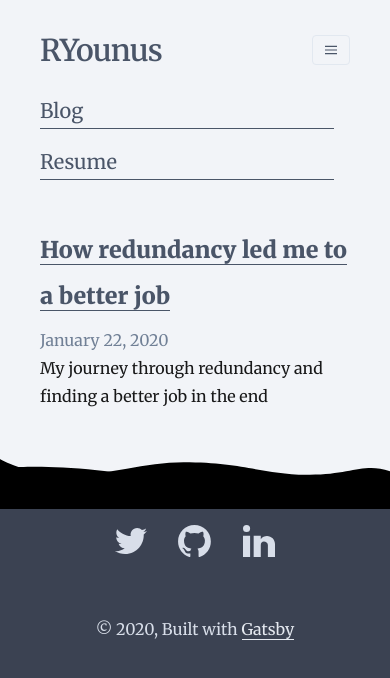
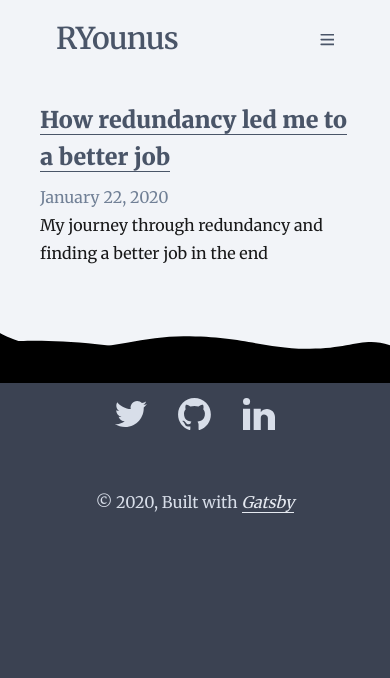
Before and after one commit to ryounus-io/site, a Gatsby site: page /blog in a window 390 px wide. Built offline with nearby package versions, Linux system fonts and the light colour scheme; Gatsby itself is replaced by a stand-in of ours; some packages are replaced by stand-ins of ours.

Commit message:
fixed hamburger menu

```diff
--- a/src/components/home/NavBar.js
+++ b/src/components/home/NavBar.js
@@ -1,10 +1,17 @@
-import React from "react"
+import React, { useState } from "react"
 import { Link } from "gatsby"
 
 function NavBar() {
+  const [isActive, setActive] = useState(false)
+
+  const handleButtonClick = () => {
+    setActive(!isActive)
+  }
+
   return (
-    <nav className="flex items-center justify-between flex-wrap py-6">
-      <div className="flex items-center flex-shrink-0 mr-6">
+    <header className="sm:flex sm:justify-between sm:items-center sm:px-4 sm:py-3">
+      <div className="flex items-center justify-between px-4 py-3 sm:p-0">
+        <div>
           <Link
             to="/"
             className="font-semibold text-gray-700 no-underline text-3xl hover:text-black no-underline tracking-tight"
@@ -12,35 +19,54 @@ function NavBar() {
             RYounus
           </Link>
         </div>
-      <div className="block lg:hidden">
-        <button className="flex items-center px-3 py-2 border rounded text-gray-700 hover:text-white hover:border-white">
+        <div className="sm:hidden">
+          <button
+            onClick={handleButtonClick}
+            type="button"
+            className="block text-gray-700 hover:text-black focus:text-gray"
+          >
             <svg
-            className="fill-current h-3 w-3"
+              className="fill-current h-4 w-4"
               viewBox="0 0 20 20"
               xmlns="http://www.w3.org/2000/svg"
             >
-            <title>Menu</title>
-            <path d="M0 3h20v2H0V3zm0 6h20v2H0V9zm0 6h20v2H0v-2z" />
+              {isActive && (
+                <path
+                  className="menu-open"
+                  fillRule="evenodd"
+                  d="M18.278 16.864a1 1 0 0 1-1.414 1.414l-4.829-4.828-4.828 4.828a1 1 0 0 1-1.414-1.414l4.828-4.829-4.828-4.828a1 1 0 0 1 1.414-1.414l4.829 4.828 4.828-4.828a1 1 0 1 1 1.414 1.414l-4.828 4.829 4.828 4.828z"
+                />
+              )}
+              {!isActive && (
+                <path
+                  className="menu-closed"
+                  fillRule="evenodd"
+                  d="M4 5h16a1 1 0 0 1 0 2H4a1 1 0 1 1 0-2zm0 6h16a1 1 0 0 1 0 2H4a1 1 0 0 1 0-2zm0 6h16a1 1 0 0 1 0 2H4a1 1 0 0 1 0-2z"
+                />
+              )}
             </svg>
           </button>
         </div>
-      <div className="w-full block lg:flex lg:items-center lg:w-auto">
-        <div className="text-sm lg:flex-grow">
+      </div>
+      <nav
+        className={`${
+          isActive ? "block" : "hidden"
+        } -mt-4 px-2 pt-2 pb-4 sm:flex sm:p-0 sm:mt-0`}
+      >
         <Link
           to="blog"
-            className="block mt-4 lg:inline-block lg:mt-0 text-xl text-gray-700 hover:text-black mr-4"
+          className="block px-2 py-1 font-semibold text-xl text-gray-700 hover:text-black sm:mx-2"
         >
           Blog
         </Link>
         <a
           href="/assets/pdf/cv_v3_sept19_web.pdf"
-            className="block mt-4 lg:inline-block lg:mt-0 text-xl text-gray-700 hover:text-black mr-4"
+          className="block px-2 py-1 font-semibold text-xl text-gray-700 hover:text-black sm:mx-2"
         >
           Resume
         </a>
-        </div>
-      </div>
       </nav>
+    </header>
   )
 }
 
--- a/src/css/global.css
+++ b/src/css/global.css
@@ -111,7 +111,12 @@ footer {
   color: var(--nord4);
 }
 
+footer {
+  margin: -1px;
+}
+
 footer a {
+  font-style: italic;
   color: var(--nord5);
 }
 
--- a/src/pages/blog.js
+++ b/src/pages/blog.js
@@ -24,7 +24,7 @@ class BlogIndex extends React.Component {
                 return (
                   <div key={node.fields.slug}>
                     <h3
-                      className="leading-loose"
+                      className="leading-relaxed sm:leading-relaxed md:leading-normal"
                       style={{ marginBottom: rhythm(1 / 4) }}
                     >
                       <Link
```
Lines whose indentation alone changed are shown as unchanged.
